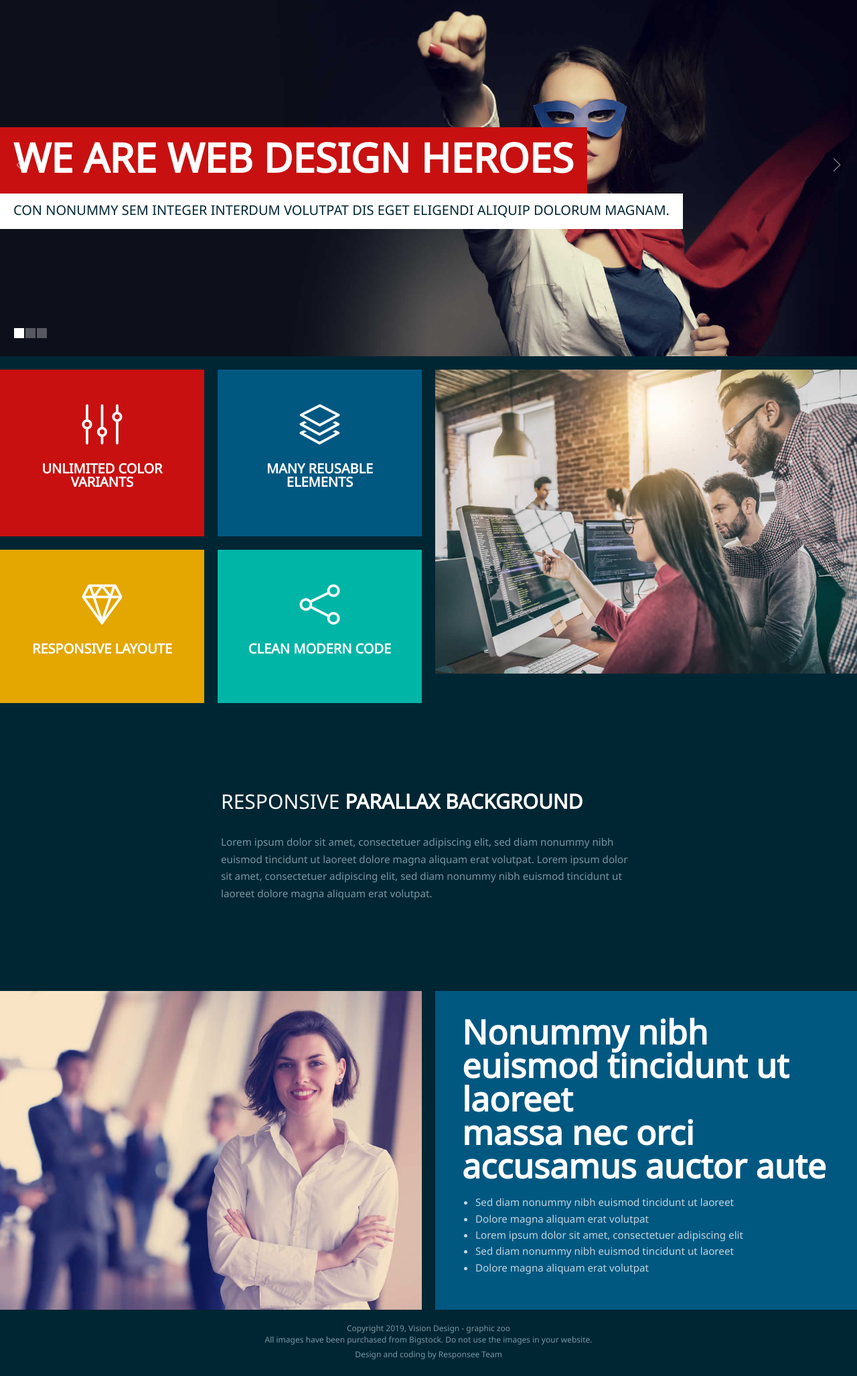
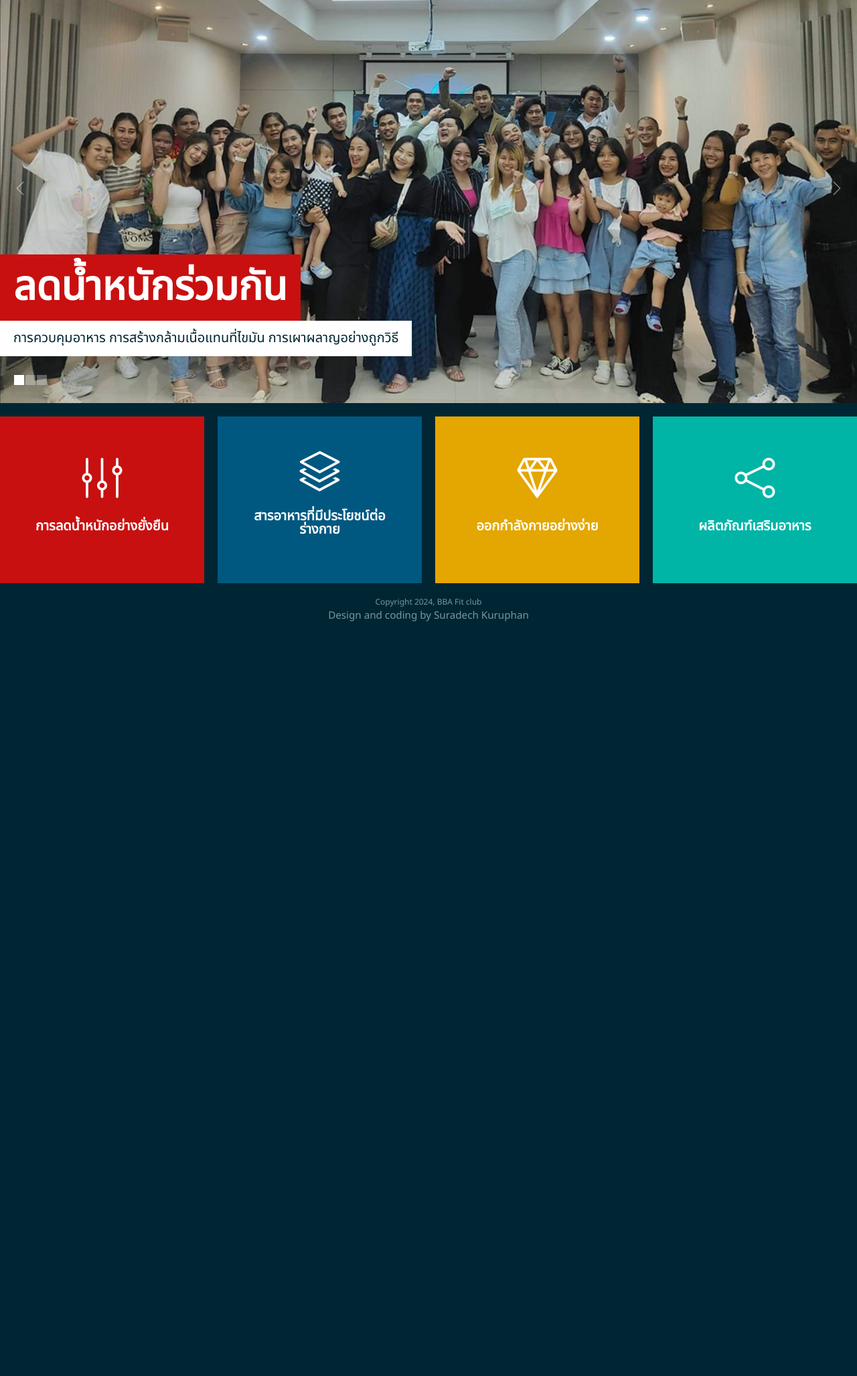
Before and after one commit to arminarm002/bba, a PHP site: page / in a window 1280 px wide. Shown: the part 111-2166 px from the top of the page at 67% size. After the commit the page ends 1039 px from the top, so only its background shows below. Run offline with PHP 8.4, Linux system fonts and the light colour scheme; some web fonts are replaced.

Commit message:
15.1.24.15.57

```diff
--- a/components/footer.html
+++ b/components/footer.html
@@ -1,9 +1,7 @@
 <footer class="grid">
   <div class="s-12 text-center margin-bottom">
-    <p class="text-size-12">Copyright 2019, Vision Design - graphic zoo</p>
-    <p class="text-size-12">All images have been purchased from Bigstock. Do not use the images in your website.</p>
-    <p><a class="text-size-12 text-primary-hover" href="http://www.myresponsee.com"
-        title="Responsee - lightweight responsive framework">Design and coding by Responsee Team</a></p>
+    <p class="text-size-12">Copyright 2024, BBA Fit club</p>
+    <p>Design and coding by Suradech Kuruphan</p>
   </div>
 </footer>
 
--- a/css/template-style.css
+++ b/css/template-style.css
@@ -1415,7 +1415,7 @@ section, header {
   width: auto;
 }
 .carousel-fade-transition .item {
-    padding: 190px 0;
+    padding: 380px 0 70px 0;
 }
 .background-image.background-image-object {
   position: absolute;
--- a/index.php
+++ b/index.php
@@ -37,81 +37,45 @@ session_start();
       <!-- Main Carousel -->
       <div
         class="s-12 margin-bottom carousel-fade-transition owl-carousel carousel-main carousel-nav-white carousel-hide-arrows background-dark">
-        <div class="item background-image" style="background-image:url(img/carousel-01.jpg)">
+        <div class="item background-image" style="background-image:url(img/carousel-04.jpg)">
           <p class="text-padding text-strong text-white text-s-size-30 text-size-60 text-uppercase background-primary">
-            We are Web design Heroes</p>
-          <p class="text-padding text-size-20 text-dark text-uppercase background-white">Con nonummy sem integer
-            interdum volutpat dis eget eligendi aliquip dolorum magnam.</p>
+            ลดน้ำหนักร่วมกัน</p><br>
+          <p class="text-padding text-size-20 text-dark text-uppercase background-white">การควบคุมอาหาร การสร้างกล้ามเนื้อแทนที่ไขมัน การเผาผลาญอย่างถูกวิธี</p>
         </div>
-        <div class="item background-image" style="background-image:url(img/carousel-02.jpg)">
+        <div class="item background-image" style="background-image:url(img/carousel-05.jpg)">
           <p class="text-padding text-strong text-white text-s-size-30 text-size-60 text-uppercase background-primary">
-            Inspired by Technologies</p>
-          <p class="text-padding text-size-20 text-dark text-uppercase background-white">Con nonummy sem integer
-            interdum volutpat dis eget eligendi aliquip dolorum magnam.</p>
+            พัฒนาตัวเองร่วมกัน</p><br>
+          <p class="text-padding text-size-20 text-dark text-uppercase background-white">นอกเหนือจากการเปลี่ยนรูปร่าง การพัฒนาทางความคิดก็เป็นสิ่งสำคัญในการดำเนินชีวิต</p>
         </div>
-        <div class="item background-image" style="background-image:url(img/carousel-03.jpg)">
+        <div class="item background-image" style="background-image:url(img/carousel-06.jpg)">
           <p class="text-padding text-strong text-white text-s-size-30 text-size-60 text-uppercase background-primary">
-            CSS and HTML is our Playground</p>
-          <p class="text-padding text-size-20 text-dark text-uppercase background-white">Con nonummy sem integer
-            interdum volutpat dis eget eligendi aliquip dolorum magnam.</p>
+            เรียนรู้ร่วมกัน</p><br>
+          <p class="text-padding text-size-20 text-dark text-uppercase background-white">รับองค์ความรู้ เพื่อการสร้างธุรกิจที่ยั่งยืน รวมถึงการสร้างมรดกให้ลูกหลาน</p>
         </div>
       </div>
     </section>
 
     <!-- SECTION 1 -->
     <section class="grid margin text-center">
-      <a href="/" class="s-12 m-6 l-3 padding-2x vertical-center margin-bottom background-red">
+      <a href="01weightloss.php" class="s-12 m-6 l-3 padding-2x vertical-center margin-bottom background-red">
         <i class="icon-sli-equalizer text-size-60 text-white center margin-bottom-15"></i>
-        <h3 class="text-strong text-size-20 text-line-height-1 margin-bottom-30 text-uppercase">Unlimited Color Variants
+        <h3 class="text-strong text-size-20 text-line-height-1 margin-bottom-30 text-uppercase">การลดน้ำหนักอย่างยั่งยืน
         </h3>
       </a>
       <a href="/" class="s-12 m-6 l-3 padding-2x vertical-center margin-bottom background-blue">
         <i class="icon-sli-layers text-size-60 text-white center margin-bottom-15"></i>
-        <h3 class="text-strong text-size-20 text-line-height-1 margin-bottom-30 text-uppercase">Many Reusable Elements
+        <h3 class="text-strong text-size-20 text-line-height-1 margin-bottom-30 text-uppercase">สารอาหารที่มีประโยชน์ต่อร่างกาย
         </h3>
       </a>
-
-      <!-- Image-->
-      <img class="m-12 l-6 l-row-2 margin-bottom" src="img/img-06.jpg">
-
       <a href="/" class="s-12 m-6 l-3 padding-2x vertical-center margin-bottom background-orange">
         <i class="icon-sli-diamond text-size-60 text-white center margin-bottom-15"></i>
-        <h3 class="text-strong text-size-20 text-line-height-1 margin-bottom-30 text-uppercase">Responsive Layoute</h3>
+        <h3 class="text-strong text-size-20 text-line-height-1 margin-bottom-30 text-uppercase">ออกกำลังกายอย่างง่าย</h3>
       </a>
       <a href="/" class="s-12 m-6 l-3 padding-2x vertical-center margin-bottom background-aqua">
         <i class="icon-sli-share text-size-60 text-white center margin-bottom-15"></i>
-        <h3 class="text-strong text-size-20 text-line-height-1 margin-bottom-30 text-uppercase">Clean Modern Code</h3>
+        <h3 class="text-strong text-size-20 text-line-height-1 margin-bottom-30 text-uppercase">ผลิตภัณฑ์เสริมอาหาร</h3>
       </a>
     </section>
-
-    <!-- SECTION 2 -->
-    <section class="grid section margin-bottom background-dark">
-      <h2 class="s-12 l-6 center text-thin text-size-30 text-white text-uppercase margin-bottom-30">Responsive
-        <b>Parallax Background</b>
-      </h2>
-      <p class="s-12 l-6 center">Lorem ipsum dolor sit amet, consectetuer adipiscing elit, sed diam nonummy nibh euismod
-        tincidunt ut laoreet dolore magna aliquam erat volutpat. Lorem ipsum dolor sit amet, consectetuer adipiscing
-        elit, sed diam nonummy nibh euismod tincidunt ut laoreet dolore magna aliquam erat volutpat.</p>
-    </section>
-
-    <!-- SECTION 3 -->
-    <section class="grid margin">
-      <!-- Image-->
-      <img class="s-12 m-6 margin-bottom" src="img/img-01.jpg">
-
-      <div class="s-12 m-6 padding-2x margin-bottom background-blue">
-        <h2 class="text-strong text-size-50 text-line-height-1">Nonummy nibh euismod tincidunt ut laoreet<br> massa nec
-          orci accusamus auctor aute</h2>
-        <ul>
-          <li>Sed diam nonummy nibh euismod tincidunt ut laoreet</li>
-          <li>Dolore magna aliquam erat volutpat</li>
-          <li>Lorem ipsum dolor sit amet, consectetuer adipiscing elit</li>
-          <li>Sed diam nonummy nibh euismod tincidunt ut laoreet</li>
-          <li>Dolore magna aliquam erat volutpat</li>
-        </ul>
-      </div>
-    </section>
-
   </main>
   <?php
   include($_SERVER['DOCUMENT_ROOT'] . '/bba/components/footer.html');
```
Also changed, not shown: 01weightloss.php (added, +78 -0 lines), img/carousel-04.jpg (added), img/carousel-05.jpg (added), img/carousel-06.jpg (added), 1 other file.
